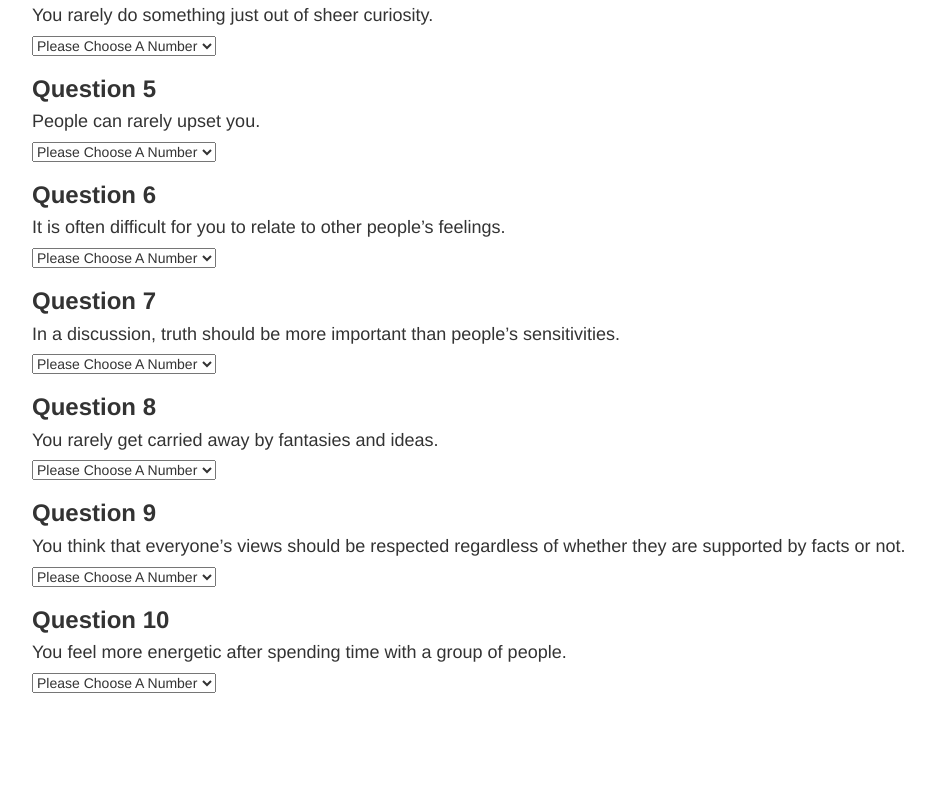
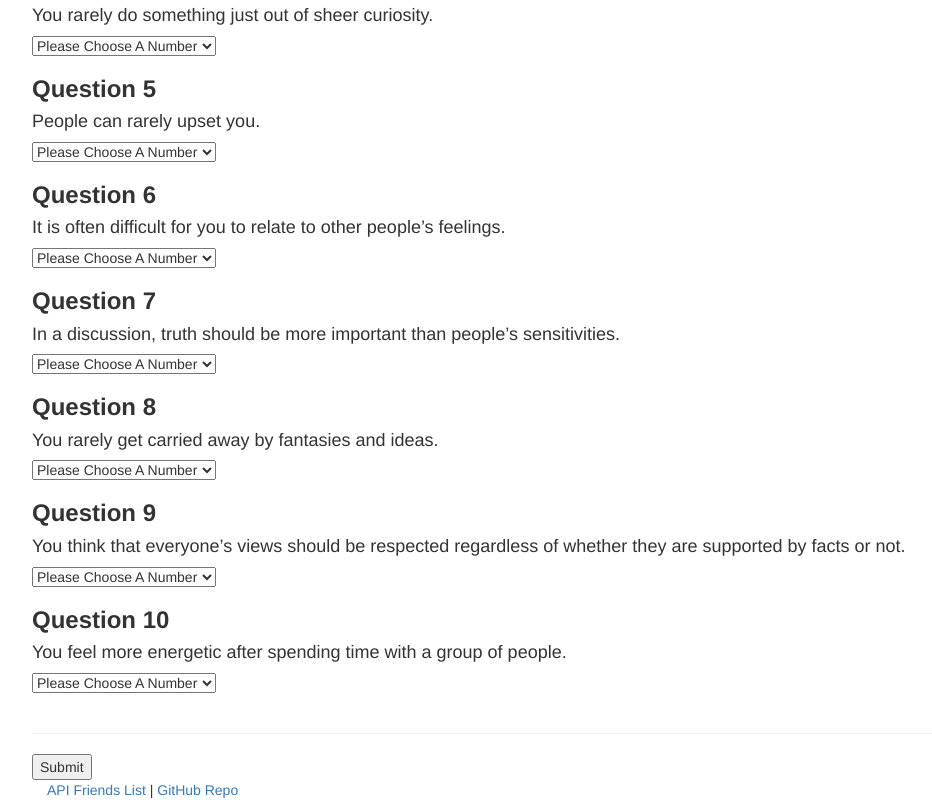
Before and after one commit to mkmorfess/FriendFinder, a plain HTML site: page survey.html in a window 1280 px wide. Shown: the part 658-1458 px from the top of the page, without its empty margins (38-970 px from the left). Before the commit the page ends 1351 px from the top, so only its background shows below. Drawn offline with nearby package versions, Linux system fonts and the light colour scheme.

Commit message:
We will change this part later but added links to both html pages

```diff
--- a/survey.html
+++ b/survey.html
@@ -105,7 +105,19 @@
 				<div id="chooseSelect-10">
 				</div>
 
+				<br>
+				<hr>
 
+				<input type="submit">
+
+				<div class="container">
+					<div class="row">
+						<div class="col-md-12">
+							<span><a href="/api/friends">API Friends List</a> | <a href="https://github.com/mkmorfess/FriendFinder">GitHub Repo</a></span>
+
+						</div>
+					</div>
+				</div>
 
 
 			</div>
```
